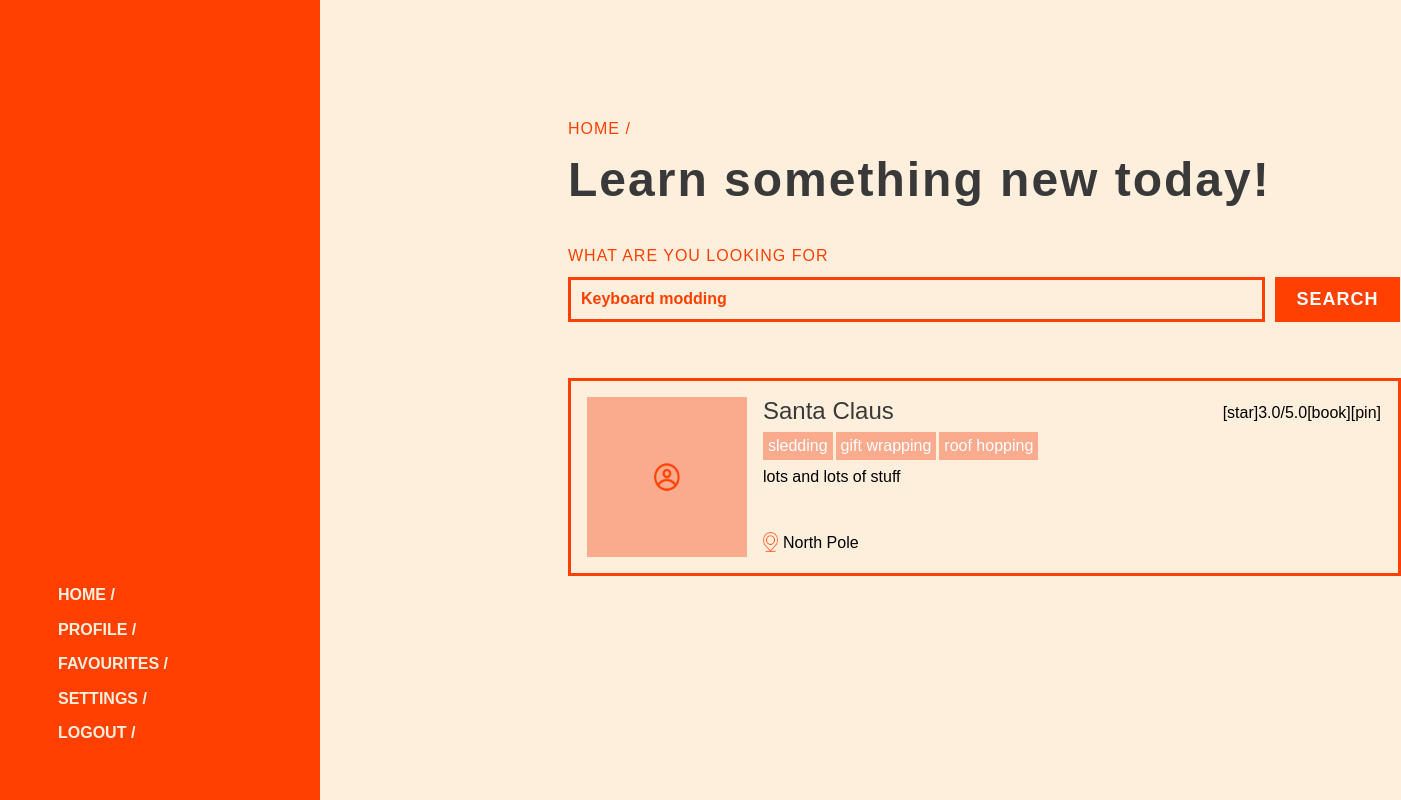
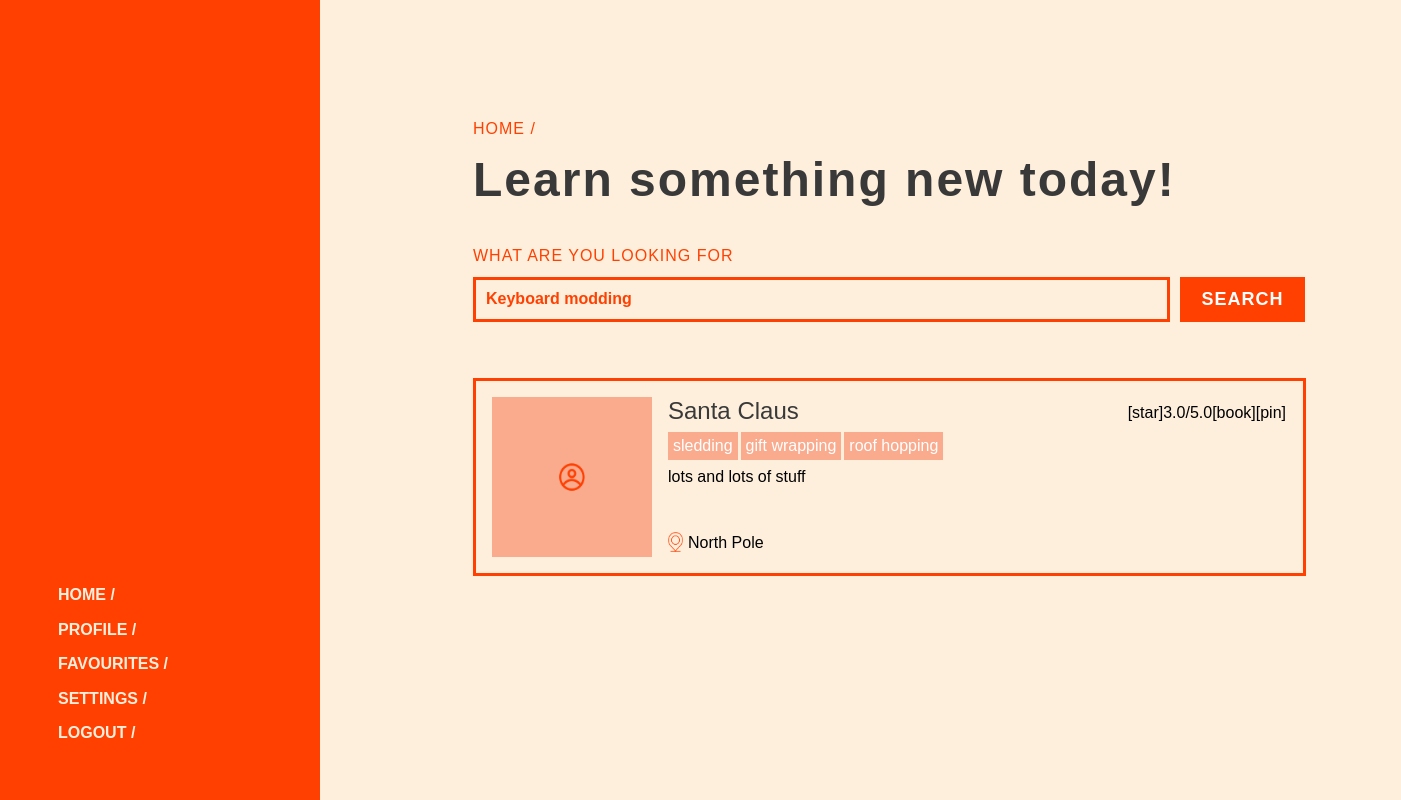
Before and after one commit to Your-Missing-Semester/permuto, a React (Create React App) app in the folder frontend/: page /home in a window 1280 px wide. Shown: the whole page, 1401 px wide, since content can reach past the window. Built offline with nearby package versions, Linux system fonts and the light colour scheme.

Commit message:
fixed spacing

```diff
--- a/frontend/src/components/HomePage/Body/homePageBody.module.css
+++ b/frontend/src/components/HomePage/Body/homePageBody.module.css
@@ -1,7 +1,7 @@
 .body-grid {
     display: grid;
     padding-top: 5%;
-    grid-template-columns: [c1] 560px [c2] auto [c3] 320px;
+    grid-template-columns: [c1] 465px [c2] auto [c3] 320px;
     grid-template-rows: [r1] 25% [r2] 30% [r3] 12% [r4] 25%;
 }
 
--- a/frontend/src/components/HomePage/Profiles/profiles.module.css
+++ b/frontend/src/components/HomePage/Profiles/profiles.module.css
@@ -1,6 +1,6 @@
 .profile-grid {
     display: grid;
-    grid-template-columns: [c1] 560px [c2] auto;
+    grid-template-columns: [c1] 465px [c2] auto;
 }
 
 .profile-card {
```
